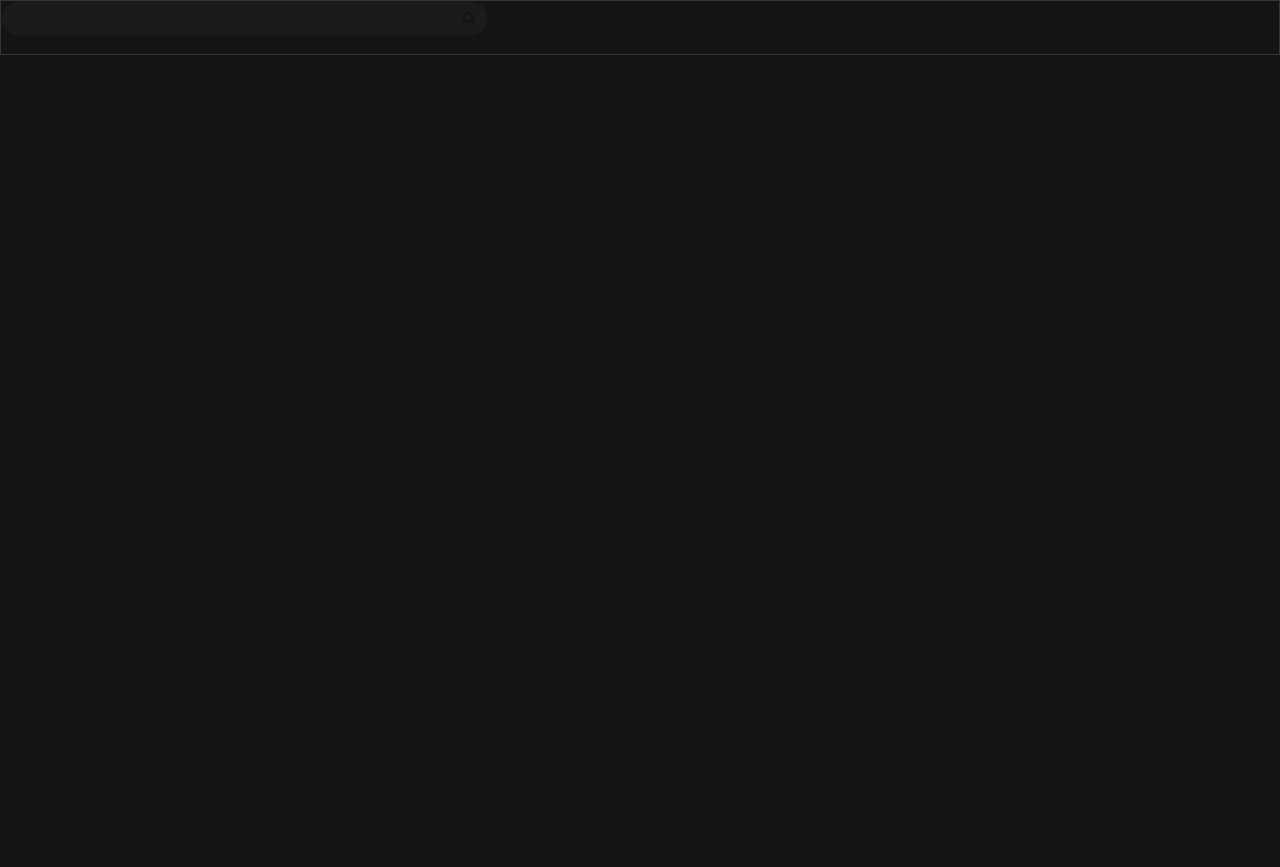
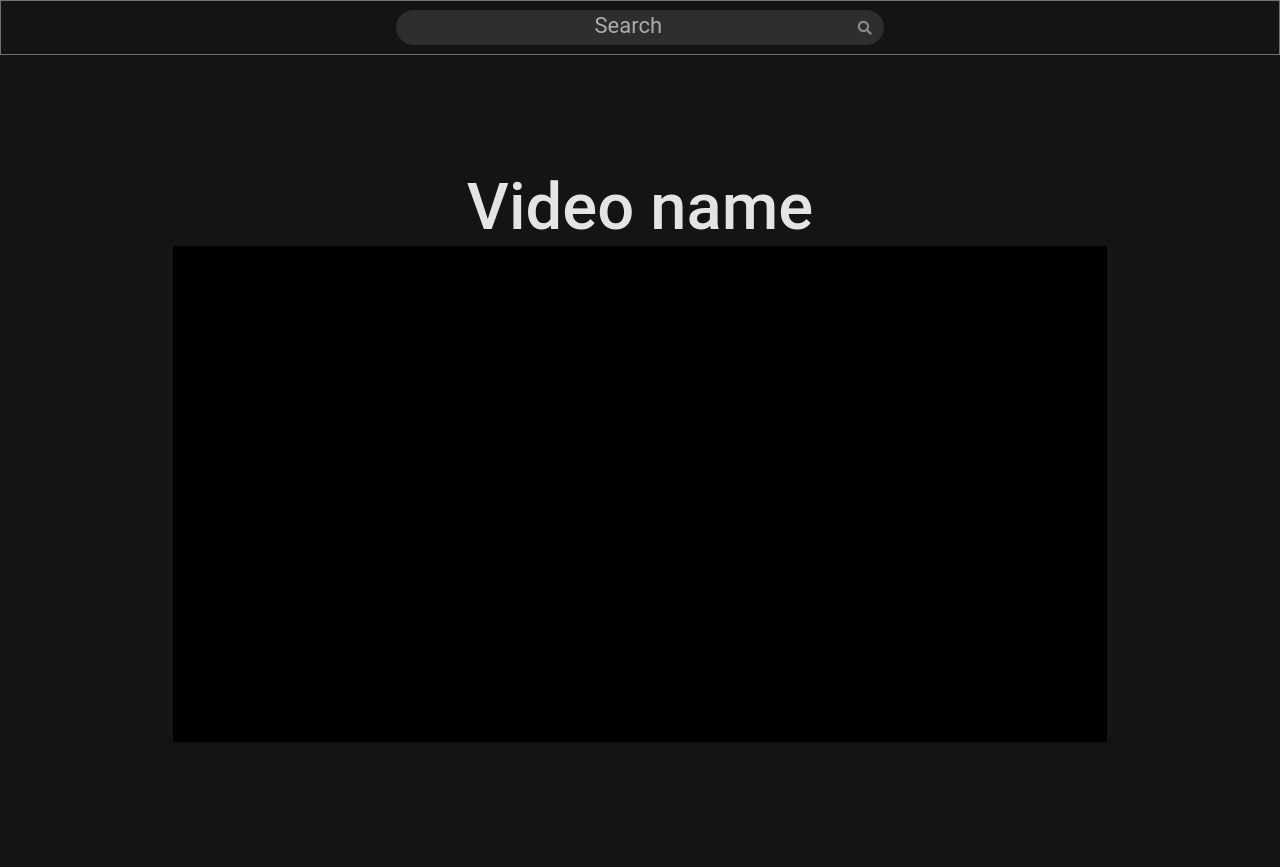
Before and after one commit to Azamat7/HackTure, a Flask app: page /lectureView in a window 1280 px wide; the page is wider, and only the part inside the window is pictured. After the commit the page ends 742 px from the top of that part, so only its background shows below. Run offline with Flask 2, Linux system fonts and the light colour scheme; some libraries are stand-ins or nearby versions.

Commit message:
search bar added

```diff
--- a/client/application/static/css/lectureView.css
+++ b/client/application/static/css/lectureView.css
@@ -2,45 +2,58 @@ body {
     background-color: #141414;
 }
 
+input::placeholder { /* Chrome, Firefox, Opera, Safari 10.1+ */
+    font-family: Roboto;
+    font-size: 22px;
+  }
+
 #searchBarBox {
     height: 55px;
-    opacity: 0.38;
     border: solid 1px #707070;
+    display: flex;
+    align-items: center;
+    justify-content: center;
+    text-align: center;
       }
+input:focus {
+    border-color: #707070;
+    outline: none;
+}
 
 #searchBar {
     width: 487.1px;
     height: 35px;
-    opacity: 0.09;
     border-radius: 18px;
     border: solid 1px #707070;
     background-color: #ffffff;
 }
 
+/* #searchBarTextField {
+    background-color: #ffffff;
+} */
+
 #searchInput {
     text-align:center;
     width: 487.1px;
     height: 35px;
-    opacity: 0.09;
     border-radius: 18px;
-    border: solid 1px #707070;
-    background-color: #ffffff;
+    background-color: #2e2e2e;
+    color: #e4e4e4;
+}
+#icons {
+    filter: invert(1);
 }
 
 #lowerWrapper {
-    position:absolute;
-    left:50%;
-    top:50%;
-    width:1400px;
-    height:934px;
-
-    margin-left:-700px; /* -1/2 width */
-    margin-top:-467px; /* -1/2 height */
+    width: 100%;
+    height: 100%;
+    display: flex;
+    align-items: center;
+    justify-content: center;
+    text-align: center;
 }
 
-h1 {
-    width: 652px;
-    height: 78px;
+#videoTitle {
     font-family: Roboto;
     font-size: 65px;
     font-weight: 500;
@@ -51,3 +64,9 @@ h1 {
     text-align: left;
     color: #e4e4e4;
 }
+
+#boundingBoxOfVideo {
+    width: 72.9vw;
+    height: 62.1vh;
+    background-color: #000000;
+}
--- a/client/application/templates/lectureView.html
+++ b/client/application/templates/lectureView.html
@@ -18,15 +18,20 @@
   <body>
       <div id = "searchBarBox">
             <div class="ui search">
-                <div class="ui icon input">
+                <div class="ui icon input" id = "searchBarTextField">
                     <input id="searchInput" class="prompt" type="text" placeholder="Search">
-                    <i class="search icon"></i>
+                    <i id="icons" class="search icon"></i>
                 </div>
                 </div>
           </div>
 
           <div id = "lowerWrapper">
-            <h1>Video name</h1>
+              <div id = "wrapperOfCentralElements">
+            <span id = "videoTitle">Video name</span>
+            <div id = "boundingBoxOfVideo">
+
+            </div>
+            </div>
           </div>
     <!-- <script src="./main.js"></script> -->
     <script src="{{url_for('static', filename='lectureView.js')}}"></script>
```
